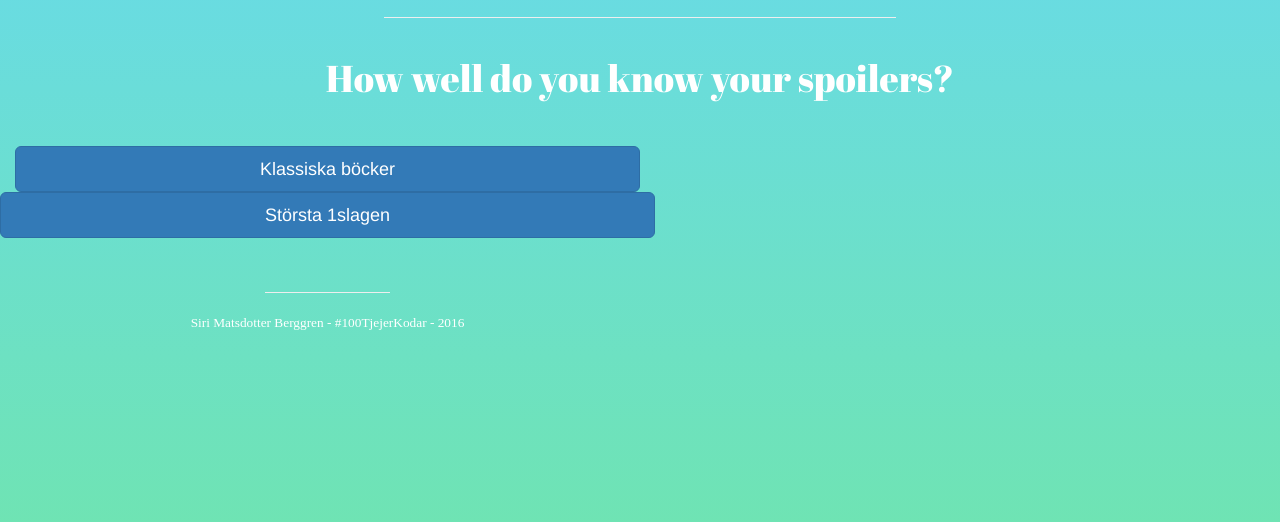
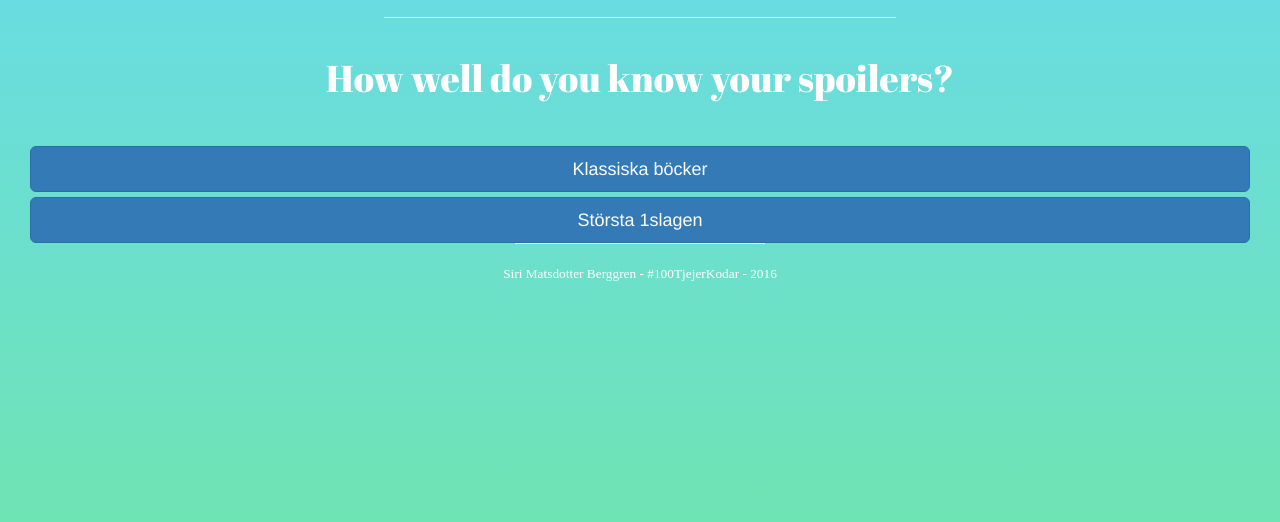
Before and after one commit to siriberggren/quizproject, a Django app: page / in a window 1280 px wide. Shown: the part 178-700 px from the top of the page. Run offline with Django 3.2, Linux system fonts and the light colour scheme; some libraries are stand-ins or nearby versions; some web fonts are replaced.

Commit message:
FIXAT knapparna!!

```diff
--- a/quiz/templates/quiz/quiz.html
+++ b/quiz/templates/quiz/quiz.html
@@ -28,7 +28,7 @@
 <p class="disclaimer start">( Don't worry - you can easily skip spoilers you don't want to know the answer to )</p>
 
 
- <button type="button" class="btn btn-primary btn-lg btn-block startbutton"><a href='{% url "question_page" quiz_number 1 %}'>Let's do this!</a></button>
+<a href='{% url "question_page" quiz_number 1 %}'class="btn btn-primary btn-lg btn-block startbutton">Let's do this!</a>
 
 
  <br>
--- a/quiz/templates/quiz/start.html
+++ b/quiz/templates/quiz/start.html
@@ -26,9 +26,8 @@
 	</div>
 
 <div class="container-fluid alternatives-quizzes">
-	<div class="col-md-6 center block">
+	<div class="col-md-12 center block">
 		{% for quiz in quizzes %}
-		<div class="row quizzes">
 		 <a href="{% url "quiz_page" quiz.quiz_number %}" class="btn btn-primary btn-lg btn-block quiz">{{ quiz.name }}</a></button>
 {% endfor %}
 </div>
```
